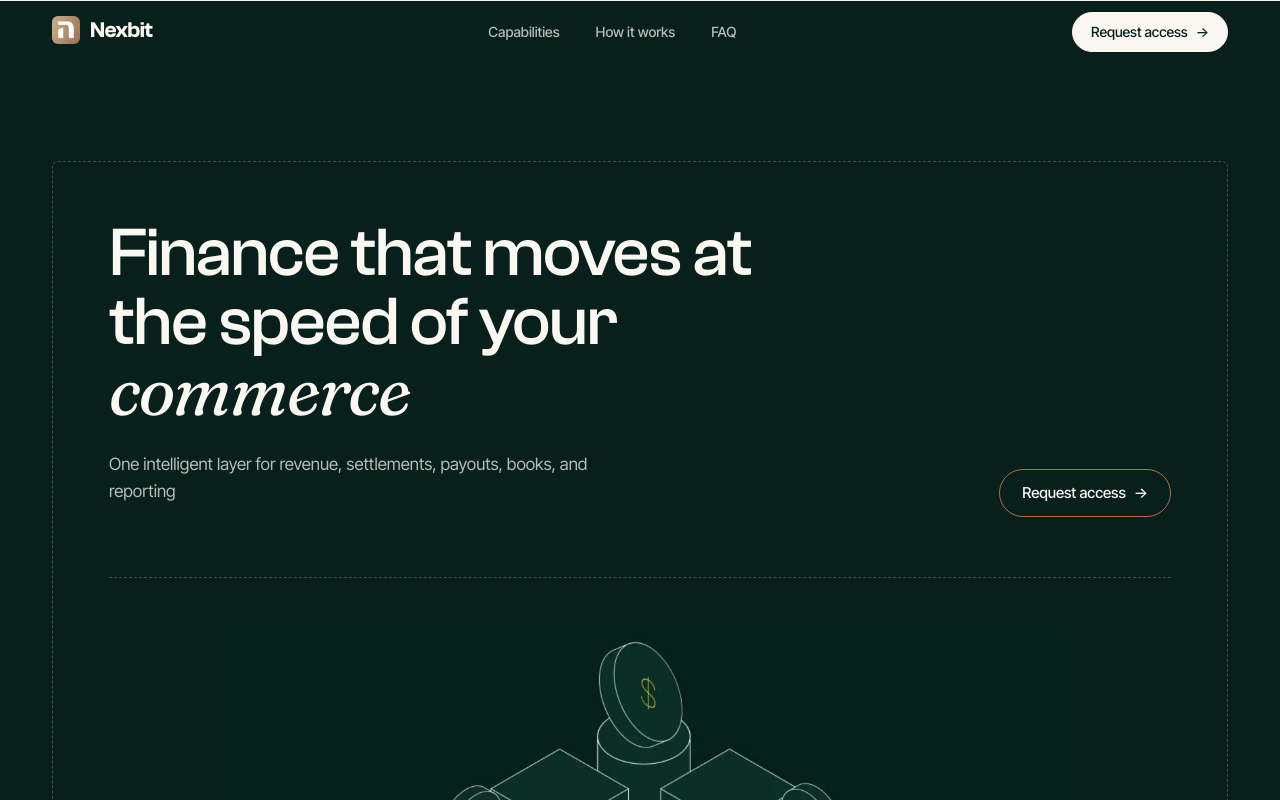
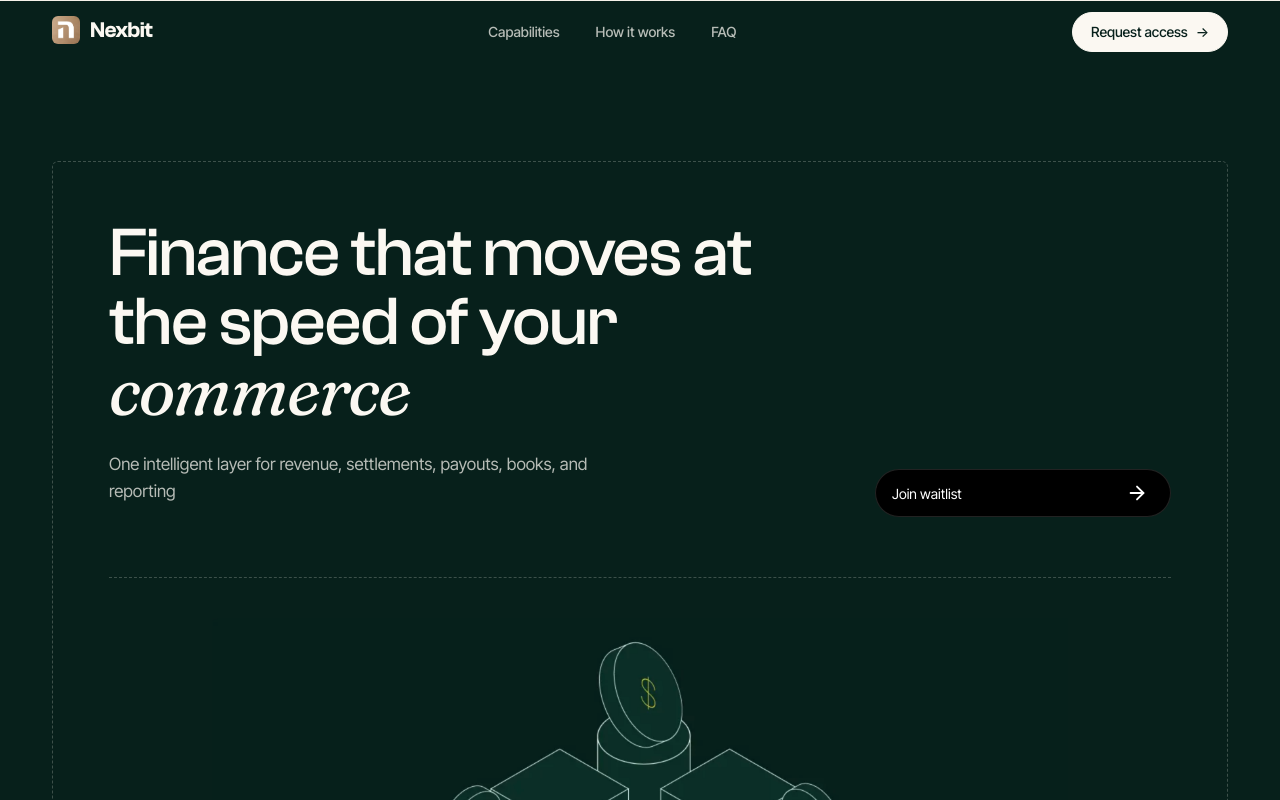
Before and after one commit to nexbit-ai/phoenix, a React (Vite) app: page / in a window 1280 px wide. Shown: the top 800 px of the page. Built offline with nearby package versions, Linux system fonts and the light colour scheme.

Commit message:
feat: redesign

```diff
--- a/src/pages/landing/Landing.tsx
+++ b/src/pages/landing/Landing.tsx
@@ -7,6 +7,7 @@ import {
   DataFlow,
   ReconciliationLedger,
 } from './visuals';
+import { isValidEmail, submitNexbitAccountingAiEmail } from '../../utils/sheetdb';
 import './landing.css';
 
 /**
@@ -123,8 +124,8 @@ const FAQS: Faq[] = [
     a: (
       <p>
         Finance teams, controllers, and accounting operators inside D2C and commerce
-        brands. The brands we build for are usually past their first scale moment
-        (multiple channels, multiple payment rails, an actual close calendar), and
+        brands. The brands we build for are usually past their first scale moment —
+        multiple channels, multiple payment rails, an actual close calendar — and
         spreadsheets have stopped being honest.
       </p>
     ),
@@ -144,8 +145,8 @@ const FAQS: Faq[] = [
     a: (
       <>
         <p>
-          AI sits inside specific workflows like reconciliation matching, variance
-          explanation, anomaly detection, and assistant-style guidance, not as a
+          AI sits inside specific workflows — reconciliation matching, variance
+          explanation, anomaly detection, and assistant-style guidance — not as a
           floating chatbot bolted on top.
         </p>
         <p>
@@ -181,7 +182,7 @@ const FAQS: Faq[] = [
       <p>
         Each workspace is isolated. Authentication uses B2B SSO with session
         controls and short-lived tokens. We treat your financial data the way your
-        finance team does: read-only by default, audited by design.
+        finance team does — read-only by default, audited by design.
       </p>
     ),
   },
@@ -195,7 +196,7 @@ const TESTIMONIALS: Testimonial[] = [
   },
   {
     quote: 'Nexbit has turned our month-end close from a three-week archaeology project into a three-day sprint.',
-    attribution: 'Controller · Global Health brand',
+    attribution: 'Controller · Global Beverage brand',
   },
   {
     quote: 'The visibility into settlement exceptions alone paid for the system in the first month.',
@@ -286,6 +287,71 @@ const FaqItem: React.FC<{ q: string; a: React.ReactNode; defaultOpen?: boolean }
   );
 };
 
+const Waitlist: React.FC<{ alignCenter?: boolean }> = ({ alignCenter }) => {
+  const [email, setEmail] = useState('');
+  const [submitted, setSubmitted] = useState(false);
+  const [error, setError] = useState(false);
+  const [focused, setFocused] = useState(false);
+
+  const onSubmit = (e: React.FormEvent) => {
+    e.preventDefault();
+    if (!isValidEmail(email)) {
+      setError(true);
+      return;
+    }
+    setError(false);
+    submitNexbitAccountingAiEmail(email);
+    setSubmitted(true);
+  };
+
+  const placeholder = error ? '' : focused ? 'Enter your email' : 'Join waitlist';
+
+  return (
+    <div className={`nx-waitlist${alignCenter ? ' nx-waitlist--align-center' : ''}`}>
+      <form className="nx-waitlist__form" onSubmit={onSubmit} noValidate>
+        <div className="nx-waitlist__field">
+          <input
+            type="email"
+            className="nx-waitlist__input"
+            placeholder={placeholder}
+            value={email}
+            onChange={(e) => {
+              setEmail(e.target.value);
+              if (error) setError(false);
+            }}
+            onFocus={() => setFocused(true)}
+            onBlur={() => setFocused(false)}
+            disabled={submitted}
+            aria-label="Email address"
+          />
+          {error && <span className="nx-waitlist__error">Enter a valid email</span>}
+        </div>
+        <button
+          type="submit"
+          className="nx-waitlist__btn"
+          disabled={submitted}
+          aria-label="Join waitlist"
+        >
+          <svg
+            className="nx-waitlist__btn-icon"
+            viewBox="0 0 24 24"
+            fill="none"
+            stroke="currentColor"
+            strokeWidth="2"
+            strokeLinecap="round"
+            strokeLinejoin="round"
+            aria-hidden
+          >
+            <line x1="5" y1="12" x2="19" y2="12" />
+            <polyline points="12 5 19 12 12 19" />
+          </svg>
+        </button>
+      </form>
+      {submitted && <p className="nx-waitlist__confirm">Thanks, we&apos;ll be in touch.</p>}
+    </div>
+  );
+};
+
 const Landing: React.FC = () => {
   const topbarRef = useRef<HTMLElement>(null);
   useReveal();
@@ -328,9 +394,7 @@ const Landing: React.FC = () => {
                   </p>
                 </div>
                 <div className="nx-hero-frame__cta">
-                  <a className="nx-btn nx-btn--outline-clay nx-btn--lg" href="#cta">
-                    Request access <span className="nx-btn__arrow" aria-hidden>→</span>
-                  </a>
+                  <Waitlist />
                 </div>
               </div>
 
@@ -347,7 +411,7 @@ const Landing: React.FC = () => {
               <div className="nx-hero-frame__divider nx-hero-frame__divider--credibility" aria-hidden />
 
               <div className="nx-hero-frame__credibility">
-                <span className="nx-meta">Bring it on</span>
+                <span className="nx-meta">Integrates with everything</span>
                 <div className="nx-hero-frame__credibility-list">
                   <span>Marketplaces</span>
                   <span>Payment gateways</span>
@@ -573,9 +637,7 @@ const Landing: React.FC = () => {
               Run finance like the <em>rest</em> of your company.
             </p>
             <div className="nx-final__cta nx-reveal">
-              <a className="nx-btn nx-btn--solid nx-btn--lg" href="mailto:hello@nexbit.ai?subject=Early%20access">
-                Request access <span className="nx-btn__arrow" aria-hidden>→</span>
-              </a>
+              <Waitlist />
             </div>
           </div>
         </section>
@@ -598,7 +660,6 @@ const Landing: React.FC = () => {
                 <a href="#capabilities">Capabilities</a>
                 <a href="#how">How it works</a>
                 <a href="#faq">FAQ</a>
-                <a href="/login">Sign in</a>
               </nav>
               <div className="nx-footer__addr nx-mono">
                 {`ACCOUNTING AI\nFOR D2C\n2026`}
@@ -612,49 +673,6 @@ const Landing: React.FC = () => {
           </div>
         </footer>
       </main>
-
-      {/* PROBLEM — moved past the footer per design direction */}
-      <section className="nx-section">
-        <div className="nx-shell">
-          {/* <div className="nx-meta nx-section__eyebrow nx-reveal">The problem</div> */}
-          <h2 className="nx-display nx-section__headline nx-reveal">
-            Finance is <span className="nx-italic">fragmented.</span>
-          </h2>
-          <p className="nx-lede nx-section__lede nx-reveal nx-prose">
-            Marketplace settlements arrive late.
-            Payouts don’t tie out. Books drift. Month-end becomes archaeology.
-          </p>
-
-          <div className="nx-problem-grid nx-reveal">
-            <div className="nx-problem-grid__item">
-              <h3 className="nx-problem-grid__title">Settlement opacity</h3>
-              <p className="nx-problem-grid__body">
-                Payments land days late, in formats no two providers agree on, with
-                fees no spreadsheet can track honestly.
-              </p>
-            </div>
-            <div className="nx-problem-grid__item">
-              <h3 className="nx-problem-grid__title">Disconnected systems</h3>
-              <p className="nx-problem-grid__body">
-                Marketplaces, gateways, logistics, ERP, and books each tell their
-                own version of the same number.
-              </p>
-            </div>
-            <div className="nx-problem-grid__item">
-              <h3 className="nx-problem-grid__title">Manual reconciliation</h3>
-              <p className="nx-problem-grid__body">
-                Spreadsheets become the source of truth. They shouldn’t be.
-              </p>
-            </div>
-            <div className="nx-problem-grid__item">
-              <h3 className="nx-problem-grid__title">Slow close</h3>
-              <p className="nx-problem-grid__body">
-                Month-end takes weeks. By the time the numbers land, the month is already gone.
-              </p>
-            </div>
-          </div>
-        </div>
-      </section>
     </div>
   );
 };
--- a/src/pages/landing/landing.css
+++ b/src/pages/landing/landing.css
@@ -1426,3 +1426,136 @@ html, body {
   border-radius: 4px;
   z-index: 100;
 }
+
+/* ---------- Waitlist input (echelon-web style) ---------- */
+
+.nx-waitlist {
+  display: flex;
+  flex-direction: column;
+  width: 100%;
+  max-width: 360px;
+}
+
+.nx-waitlist--align-center {
+  margin-left: auto;
+  margin-right: auto;
+  align-items: center;
+}
+
+.nx-waitlist__form {
+  display: flex;
+  align-items: stretch;
+  width: 100%;
+}
+
+.nx-waitlist__field {
+  position: relative;
+  min-width: 0;
+  flex: 1 1 220px;
+}
+
+.nx-waitlist__input {
+  height: 48px;
+  width: 100%;
+  min-width: 0;
+  padding: 0 16px;
+  border-radius: 24px 0 0 24px;
+  border: 1px solid #222222;
+  border-right: none;
+  background: #000000;
+  color: #FFFFFF;
+  font-family: var(--text);
+  font-size: 14px;
+  outline: none;
+  transition: border-color 180ms ease, box-shadow 180ms ease;
+}
+
+.nx-waitlist__input::placeholder {
+  color: #FFFFFF;
+  opacity: 1;
+}
+
+.nx-waitlist__input:focus {
+  border-color: #444444;
+  box-shadow: inset 0 0 0 1px #444444;
+}
+
+.nx-waitlist__input:disabled {
+  opacity: 0.7;
+  cursor: not-allowed;
+}
+
+.nx-waitlist__error {
+  pointer-events: none;
+  position: absolute;
+  left: 16px;
+  top: 50%;
+  transform: translateY(-50%);
+  font-size: 11px;
+  line-height: 1;
+  color: #b46a52;
+  font-family: var(--text);
+}
+
+.nx-landing .nx-waitlist__btn {
+  height: 48px;
+  width: 68px;
+  min-width: 68px;
+  flex-shrink: 0;
+  display: inline-flex;
+  align-items: center;
+  justify-content: center;
+  padding: 0 8px;
+  border-radius: 0 24px 24px 0;
+  border: 1px solid #222222;
+  border-left: none;
+  background: #000000;
+  color: #FFFFFF;
+  font-family: var(--text);
+  font-size: 13px;
+  font-weight: 500;
+  cursor: pointer;
+  transition: background 180ms ease, color 180ms ease, border-color 180ms ease;
+}
+
+.nx-landing .nx-waitlist__btn:hover {
+  background: #000000;
+  border-color: #444444;
+}
+
+.nx-landing .nx-waitlist__btn:disabled {
+  cursor: not-allowed;
+  opacity: 0.85;
+}
+
+.nx-waitlist__btn-icon {
+  width: 22px;
+  height: 22px;
+}
+
+.nx-waitlist__btn-text {
+  font-size: 13px;
+  letter-spacing: 0.02em;
+}
+
+.nx-waitlist__confirm {
+  margin-top: 12px;
+  font-size: 13px;
+  color: var(--on-dark-soft);
+  font-family: var(--text);
+}
+
+/* When the waitlist sits on a light band (final CTA), tune the helper text. */
+.nx-final .nx-waitlist__confirm {
+  color: var(--ink-soft);
+}
+
+@media (max-width: 520px) {
+  .nx-waitlist {
+    max-width: 320px;
+  }
+  .nx-waitlist__btn {
+    width: 60px;
+    min-width: 60px;
+  }
+}
--- /dev/null
+++ b/src/utils/sheetdb.ts
@@ -0,0 +1,27 @@
+export function isValidEmail(email: string): boolean {
+  if (!email) return false;
+  const emailPattern = /^[^\s@]+@[^\s@]+\.[^\s@]+$/;
+  return emailPattern.test(email.trim());
+}
+
+export function submitNexbitAccountingAiEmail(email: string): void {
+  fetch('https://sheetdb.io/api/v1/b64z2r03y8n64', {
+    method: 'POST',
+    headers: {
+      'Content-Type': 'application/x-www-form-urlencoded',
+    },
+    body: new URLSearchParams({
+      nexbitaccountingai: (email || '').toLowerCase(),
+    }),
+  })
+    .then((response) => {
+      if (response.ok) {
+        console.log('Nexbit accounting AI waitlist email submitted to SheetDB');
+      } else {
+        console.warn(`SheetDB API error: ${response.status}`);
+      }
+    })
+    .catch((error) => {
+      console.warn('Failed to submit waitlist email to SheetDB:', error);
+    });
+}
```
Also changed, not shown: 1 other file (tests, documents, lock files or other folders).
